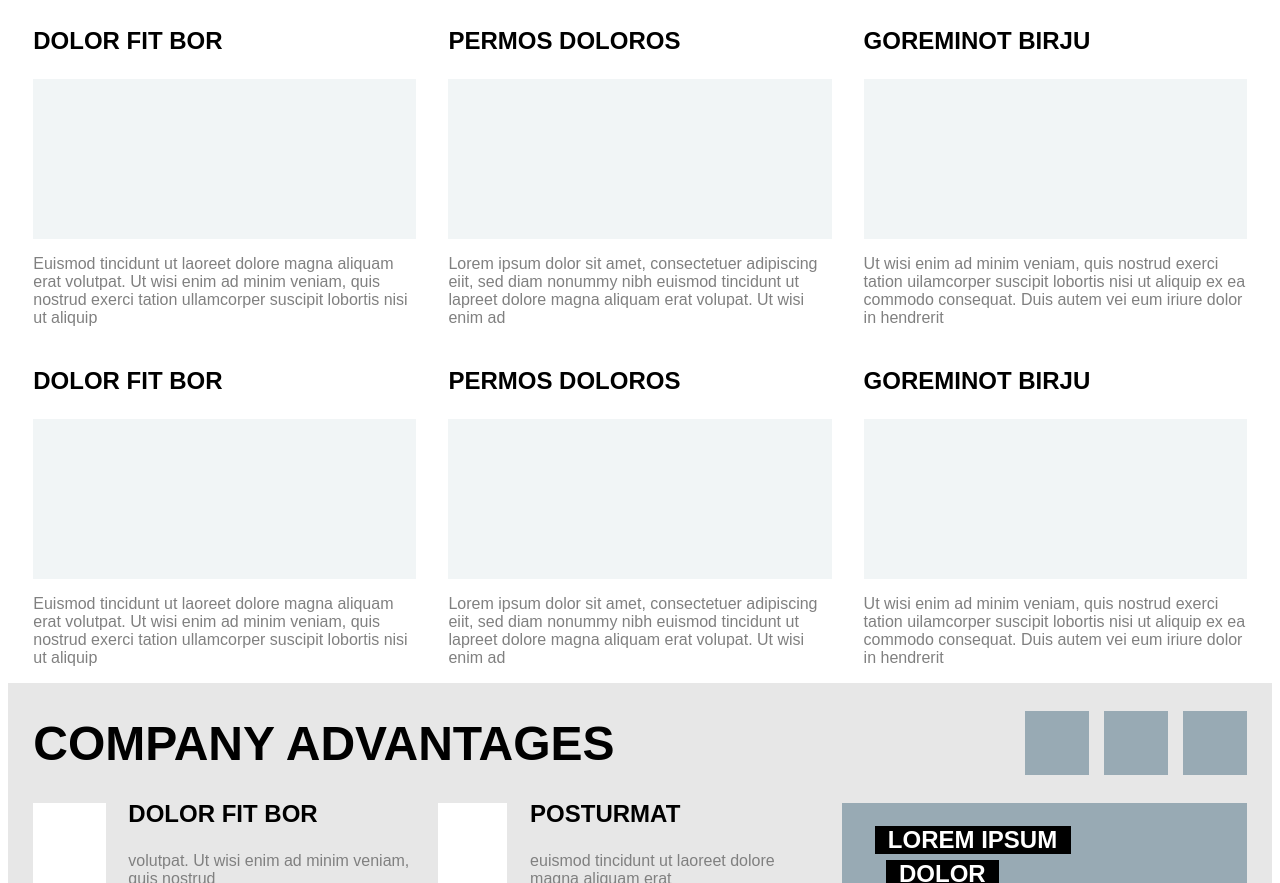
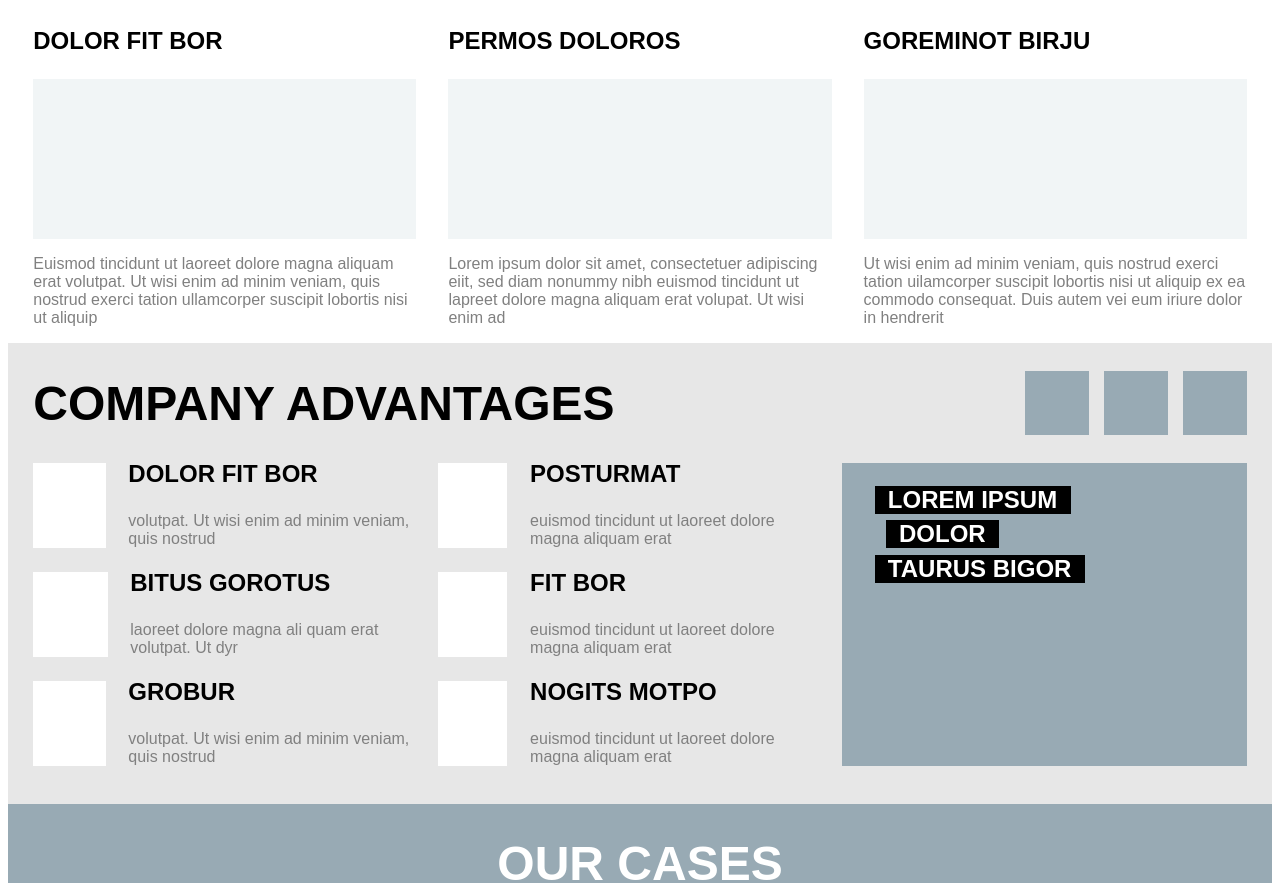
Before and after one commit to Abbasworks/My-Repo-2, a plain HTML site: page index.html in a window 1280 px wide. Shown: the part 472-1355 px from the top of the page. Drawn offline with Linux system fonts and the light colour scheme.

Commit message:
Undo Second commit

```diff
--- a/index.html
+++ b/index.html
@@ -67,37 +67,6 @@
                 </p>
             </div>
         </div>
-    </div>
-    <div class="row -b">
-        <div class="col1 -a">
-            <h3>DOLOR FIT BOR</h3>
-            <div class="greybox-d1"></div>
-            <p>
-                Euismod tincidunt ut laoreet dolore magna aliquam
-                erat volutpat. Ut wisi enim ad minim veniam, quis
-                nostrud exerci tation ullamcorper suscipit lobortis
-                nisi ut aliquip
-            </p>
-        </div>
-        <div class="col1">
-            <h3>PERMOS DOLOROS</h3>
-            <div class="greybox-d1"></div>
-            <p>
-                Lorem ipsum dolor sit amet, consectetuer adipiscing eiit,
-                sed diam nonummy nibh euismod tincidunt ut lapreet dolore
-                magna aliquam erat volupat. Ut wisi enim ad
-            </p>
-        </div>
-        <div class="col1 -c">
-            <h3>GOREMINOT BIRJU</h3>
-            <div class="greybox-d1"></div>
-            <p>
-                Ut wisi enim ad minim veniam, quis nostrud exerci tation
-                uilamcorper suscipit lobortis nisi ut aliquip ex ea commodo
-                consequat. Duis autem vei eum iriure dolor in hendrerit
-            </p>
-        </div>
-    </div>
     </div>
     <div class="div2">
         <div class="row">
```
